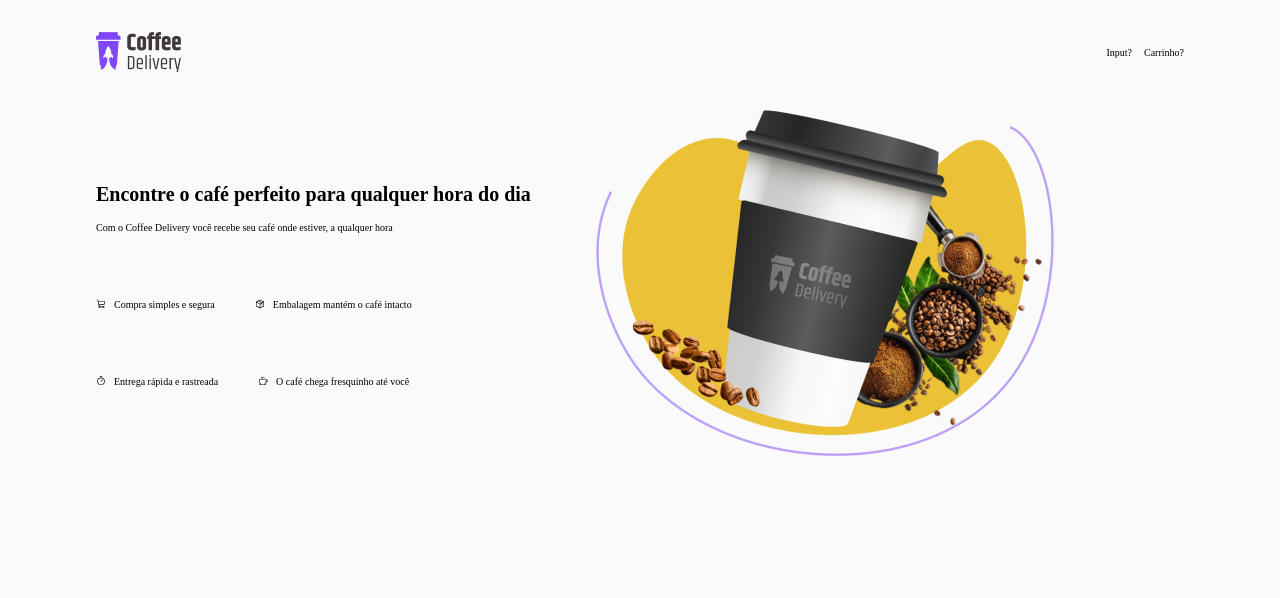
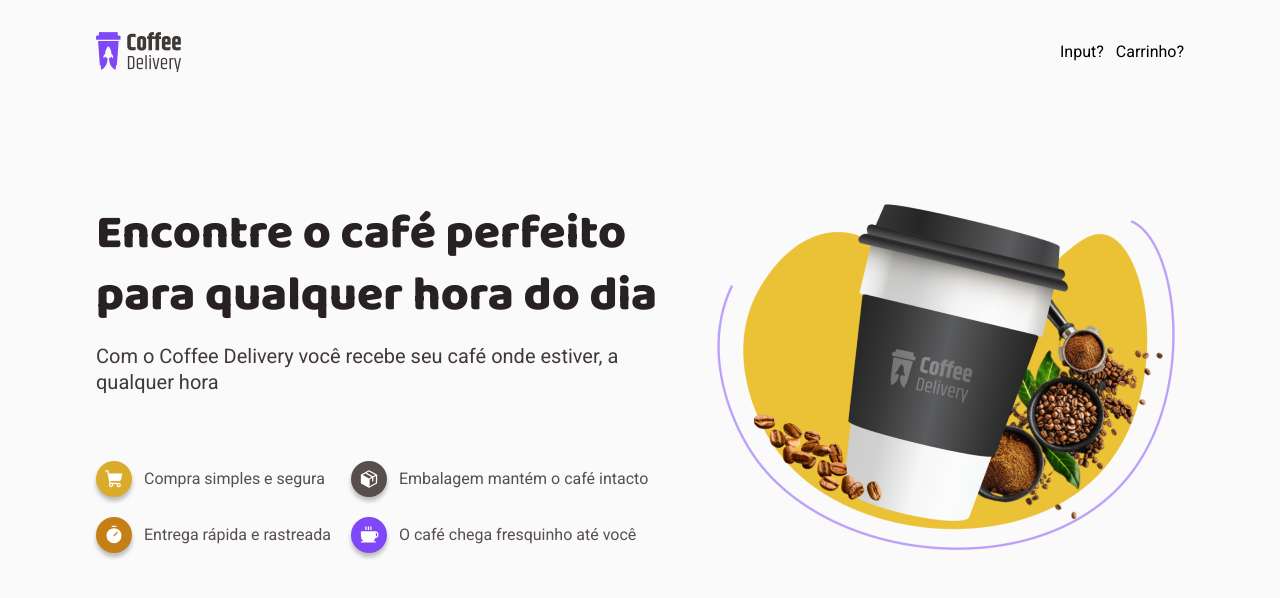
Before and after one commit to pricarrenho/coffee-delivery, a React (Vite) app: page / in a window 1280 px wide. Shown: the top 598 px of the page. Built offline with nearby package versions, Linux system fonts and the light colour scheme.

Commit message:
feat: home page created and styled

```diff
--- a/src/pages/Home/index.tsx
+++ b/src/pages/Home/index.tsx
@@ -3,6 +3,7 @@
 import { Coffee, Package, ShoppingCart, Timer } from "@phosphor-icons/react";
 import Image from "../../assets/imagemHome.png";
 import * as S from "./styles";
+import { Coffees } from "../../components/Coffees";
 
 export function Home() {
   return (
@@ -22,44 +23,48 @@
           </S.TitleContent>
 
           <S.ServicesContentContainer>
-            <S.ServicesContent>
             <S.ServiceContent>
-                <ShoppingCart />
+              <S.IconContainer $styleType={"yellowDark"}>
+                <ShoppingCart size={20} color="#ffffff" weight="fill" />
+              </S.IconContainer>
               <S.ServiceDescription>
                 Compra simples e segura
               </S.ServiceDescription>
             </S.ServiceContent>
 
             <S.ServiceContent>
-                <Package />
+              <S.IconContainer $styleType={"gray"}>
+                <Package size={20} color="#ffffff" weight="fill" />
+              </S.IconContainer>
               <S.ServiceDescription>
                 Embalagem mantém o café intacto
               </S.ServiceDescription>
             </S.ServiceContent>
-            </S.ServicesContent>
 
-            <S.ServicesContent>
             <S.ServiceContent>
-                <Timer />
+              <S.IconContainer $styleType={"yellow"}>
+                <Timer size={20} color="#ffffff" weight="fill" />
+              </S.IconContainer>
               <S.ServiceDescription>
                 Entrega rápida e rastreada
               </S.ServiceDescription>
             </S.ServiceContent>
 
             <S.ServiceContent>
-                <Coffee />
+              <S.IconContainer $styleType={"purple"}>
+                <Coffee size={20} color="#ffffff" weight="fill" />
+              </S.IconContainer>
               <S.ServiceDescription>
                 O café chega fresquinho até você
               </S.ServiceDescription>
             </S.ServiceContent>
-            </S.ServicesContent>
           </S.ServicesContentContainer>
         </S.LeftContent>
 
-        <S.RightContent>
         <S.Image src={Image} alt="" />
-        </S.RightContent>
       </S.Wrapper>
+
+      <Coffees />
     </Container>
   );
 }
--- a/src/pages/Home/styles.ts
+++ b/src/pages/Home/styles.ts
@@ -1,10 +1,12 @@
-import { css, styled } from "styled-components";
+import { DefaultTheme, css, styled } from "styled-components";
+import { IconContainerType } from "./types";
 
-export const Wrapper = styled.main`
+export const Wrapper = styled.div`
   ${() => css`
     display: flex;
     align-items: center;
-    gap: 56px;
+    gap: 48px;
+    padding: 94px 0px;
   `}
 `;
 
@@ -25,41 +27,77 @@
 `;
 
 export const Title = styled.h1`
-  ${() => css``}
+  ${({ theme }) => css`
+    color: ${theme.colors.neutral[900]};
+    font-family: "Baloo 2";
+    font-size: 48px;
+    font-style: normal;
+    font-weight: 800;
+  `}
 `;
 
 export const Subtitle = styled.p`
-  ${() => css``}
+  ${({ theme }) => css`
+    color: ${theme.colors.neutral[800]};
+    font-size: 20px;
+  `}
 `;
 
 export const ServicesContentContainer = styled.div`
   ${() => css`
-    display: flex;
-    flex-direction: column;
-    gap: 66px;
+    display: grid;
+    grid-template-columns: auto 1fr;
+    gap: 20px;
   `}
-`;
-
-export const ServicesContent = styled.div`
-  ${() => css`
-    display: flex;
-    gap: 40px;
-  `}
-`;
-
-export const ServiceDescription = styled.p`
-  ${() => css``}
 `;
 
 export const ServiceContent = styled.div`
   ${() => css`
     display: flex;
-    gap: 8px;
+    align-items: center;
+    gap: 12px;
   `}
 `;
 
-export const RightContent = styled.div`
-  ${() => css``}
+const IconModifier = {
+  yellowDark: (theme: DefaultTheme) => css`
+    background: ${theme.colors.yellow[500]};
+  `,
+
+  yellow: (theme: DefaultTheme) => css`
+    background: ${theme.colors.yellow[700]};
+  `,
+
+  gray: (theme: DefaultTheme) => css`
+    background: ${theme.colors.neutral[700]};
+  `,
+
+  purple: (theme: DefaultTheme) => css`
+    background: ${theme.colors.purple[500]};
+  `,
+};
+
+type IconProps = {
+  $styleType: IconContainerType;
+};
+
+export const IconContainer = styled.div<IconProps>`
+  ${({ theme, $styleType }) => css`
+    display: flex;
+    align-items: center;
+    padding: 8px;
+    border-radius: 100%;
+    box-shadow: 0px 4px 4px 0px rgba(0, 0, 0, 0.25);
+
+    ${$styleType && IconModifier[$styleType](theme)};
+  `}
+`;
+
+export const ServiceDescription = styled.p`
+  ${({ theme }) => css`
+    font-size: 16px;
+    color: ${theme.colors.neutral[700]};
+  `}
 `;
 
 export const Image = styled.img`
--- /dev/null
+++ b/src/pages/Home/types.ts
@@ -0,0 +1 @@
+export type IconContainerType = "yellowDark" | "yellow" | "gray" | "purple";
--- a/src/styles/global.ts
+++ b/src/styles/global.ts
@@ -10,10 +10,7 @@
     body,
     #__next {
       background: ${theme.colors.background};
-    }
-
-    html {
-      font-size: 62.5%;
+      font-family: ${theme.font.family};
     }
 
     body,
@@ -23,6 +20,7 @@
     p {
       margin: 0;
       padding: 0;
+      line-height: 130%;
     }
   `}
 `;
--- a/src/styles/theme.ts
+++ b/src/styles/theme.ts
@@ -25,19 +25,17 @@
 };
 
 const font = {
-  family: {
-    primary: "Roboto",
-    secondary: "Baloo2",
-  },
+  family: "Roboto",
   sizes: {
-    xxs: "1.0rem",
-    xs: "1.2rem",
-    s: "1.4rem",
-    m: "1.6rem",
-    l: "2.0rem",
-    lg: "2.4rem",
-    xlg: "3.2rem",
-    g: "4.8rem",
+    xxs: "0.625rem", //10px
+    xs: "0.75rem", //12px
+    s: "0.875rem", //14px
+    m: "1rem", //16px
+    xm: "1.125rem", //18px
+    l: "1.25rem", //20px
+    lg: "1.5rem", //24px
+    xlg: "2rem", // 32px
+    g: "3rem", //48px
   },
 };
 
```
Lines whose indentation alone changed are shown as unchanged.
